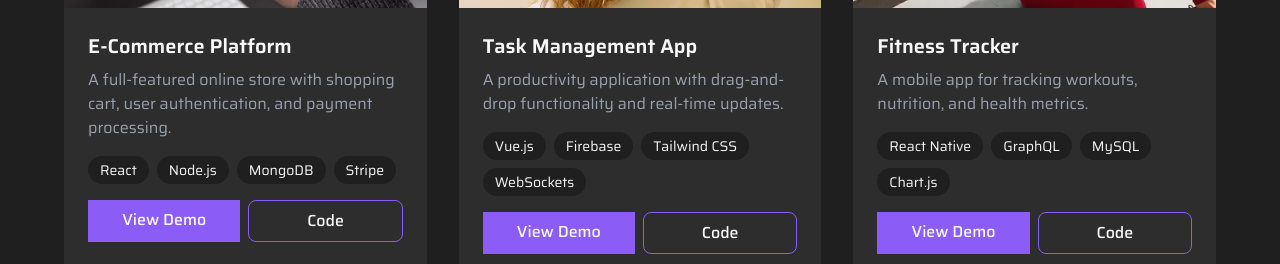
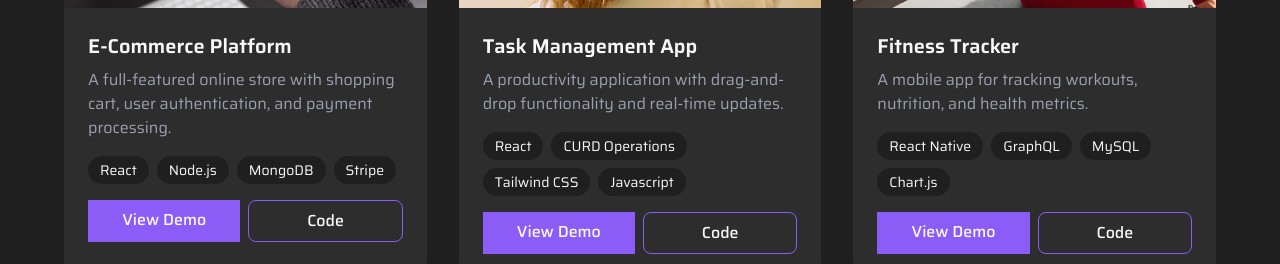
Before and after one commit to sakshikharche4/Portfolio_New, a React (Vite) app: page / in a window 1280 px wide. Shown: the part 3140-3404 px from the top of the page. Built offline with nearby package versions, Linux system fonts and the light colour scheme.

Commit message:
Update in assets file

```diff
--- a/src/assets/assets.js
+++ b/src/assets/assets.js
@@ -1,6 +1,4 @@
-
-
- import { FaLightbulb, FaPaintBrush, FaCode, FaReact, FaServer, FaMobileAlt, FaTools, FaNodeJs, FaStripe, FaVuejs, FaFire, FaDatabase, FaCloud, FaRobot } from 'react-icons/fa';
+import { FaLightbulb, FaPaintBrush, FaCode, FaReact, FaServer, FaMobileAlt, FaTools, FaNodeJs, FaStripe, FaVuejs, FaFire, FaDatabase, FaCloud, FaRobot } from 'react-icons/fa';
 
 import profileImg from '../assets/profile.avif';
 import projectImg1 from '../assets/project1.avif';
@@ -79,10 +77,10 @@ export const projects = [
     title: "Task Management App",
     description: "A productivity application with drag-and-drop functionality and real-time updates.",
     image: projectImg2,
-    tech: ["Vue.js", "Firebase", "Tailwind CSS", "WebSockets"],
+    tech: ["React", "CURD Operations", "Tailwind CSS", "Javascript"],
     icons: [FaVuejs, FaFire, FaCloud , FaDatabase],
-    demo: "#",
-    code: "#",
+    demo: "task-management-notes.netlify.app",
+    code: "https://github.com/sakshikharche4/notes-app.git",
   },
   {
     title: "Fitness Tracker",
@@ -128,10 +126,9 @@ export const workData = [
     role: "Web Develper",
     company: "Wify Systems",
     duration: "August 2025 - Present",
-    description:
+   description:
       `Developed reusable, scalable React components using functional components, Hooks (useState, useEffect), props, and conditional rendering to build dynamic UIs.
-Integrated API data, handled loading/error states, optimized component performance, and followed clean code practices with a modular architecture.`,
-    color: "purple"
+Integrated API data, handled loading/error states, optimized component performance, and followed clean code practices with a modular architecture.`,color: "purple"
   },
   {
     role: "Software Engineer",
```
